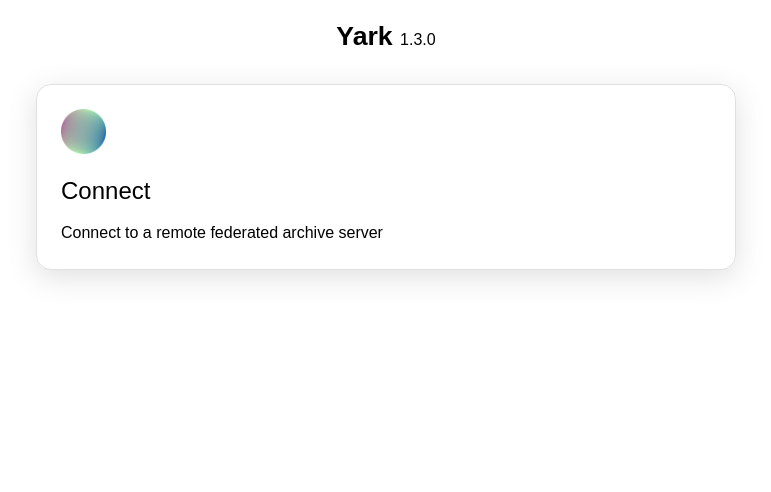
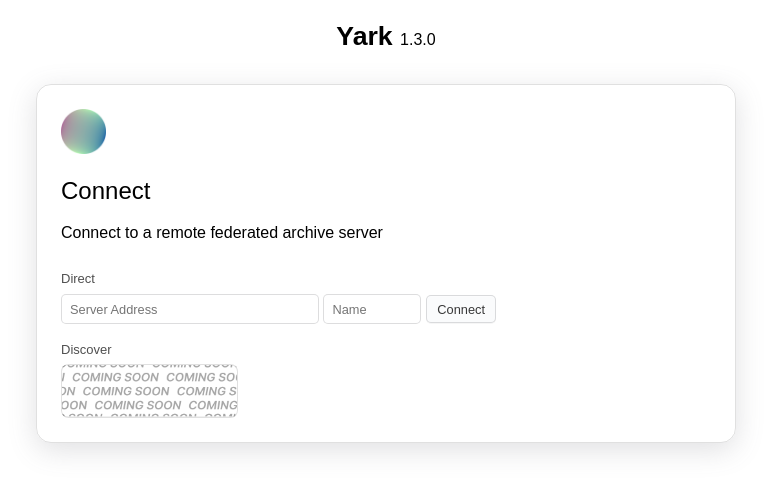
Before and after one commit to Owez/yark, a SvelteKit app in the folder yark-pages/: page /load/federated in a window 1280 px wide. Shown: the top 492 px of the page, without its empty margins (254-1025 px from the left). Built offline with nearby package versions, Linux system fonts and the light colour scheme; a web font is replaced by a local one.

Commit message:
Federated connection rewrite

```diff
--- a/yark-pages/src/components/start/LoadList.svelte
+++ b/yark-pages/src/components/start/LoadList.svelte
@@ -3,7 +3,7 @@
 	import type { Archive } from '$lib/archive';
 	import LoadListArchive from './LoadListArchive.svelte';
 
-	export let count: number = 5;
+	export let count: number = 4;
 
 	/**
 	 * Gets most recent archives up to the count
--- a/yark-pages/src/routes/(start)/create/+page.svelte
+++ b/yark-pages/src/routes/(start)/create/+page.svelte
@@ -82,7 +82,7 @@
 	 */
 	function checkUrlValidity(): boolean {
 		// TODO: merge validation
-		// Contract the url checks and return if its undefined
+		// Return if its simply undefined
 		if (url == undefined || url == '') {
 			urlExpand = false;
 			urlCompletelyInvalid = true;
@@ -169,10 +169,8 @@
 		<span class="slash-indicator">/</span>
 		<Name bind:name bind:nameCompletelyInvalid />
 		<h2 class="card-heading">YouTube URL</h2>
-		<!-- TODO: move to entry -->
 		<input
 			type="text"
-			name="create-url"
 			class="max"
 			placeholder="e.g. https://www.youtube.com/channel/UCSMdm6bUYIBN0KfS2CVuEPA"
 			bind:value={url}
--- a/yark-pages/src/routes/(start)/load/federated/+page.svelte
+++ b/yark-pages/src/routes/(start)/load/federated/+page.svelte
@@ -1,6 +1,65 @@
 <script lang="ts">
+	import { Archive } from '$lib/archive';
 	import { StartCardState } from '$lib/components';
+	import Name from '../../../../components/entries/Name.svelte';
 	import StartCard from '../../../../components/start/StartCard.svelte';
+
+	let server: string;
+	let name: string;
+
+	let serverCompletelyInvalid: boolean = false;
+	let nameCompletelyInvalid: boolean = false;
+
+	/**
+	 * Returns validity of the server prop and sets its invalid state it if is
+	 */
+	function checkServerValidity(): boolean {
+		// TODO: merge validation
+		serverCompletelyInvalid = server == undefined || server == '';
+		return !serverCompletelyInvalid;
+	}
+
+	/**
+	 * Checks that the name prop is valid
+	 */
+	function checkNameValidity(): boolean {
+		// TODO: merge validation
+		nameCompletelyInvalid = name == undefined || name == '';
+		return !nameCompletelyInvalid;
+	}
+
+	/**
+	 * Validates all relevant props
+	 * @returns If the inputs are valid or not
+	 */
+	function validate(): boolean {
+		// Check validity beforehand so or doesn't cancel it out
+		const serverValid = checkServerValidity();
+		const nameValid = checkNameValidity();
+
+		// Return if they're all valid
+		return serverValid && nameValid;
+	}
+
+	/**
+	 * Connects to the archive defined by props, validating them first
+	 */
+	async function connectArchive() {
+		// Validate the inputs
+		if (!validate()) {
+			return;
+		}
+
+		// Skip if anything is missing
+		// NOTE: only for getting rid of incorrect typing errors, can delete
+		if (server == undefined || name == undefined) {
+			return;
+		}
+
+		// Connect to remote archive
+		const remoteArchive = new Archive(server, name);
+		remoteArchive.setAsCurrent();
+	}
 </script>
 
 <div class="centre-h">
@@ -10,6 +69,32 @@
 		ballKind={2}
 		state={StartCardState.Max}
 	>
-		<!-- TODO -->
+		<h2 class="card-heading">Direct</h2>
+		<input
+			type="text"
+			placeholder="Server Address"
+			bind:value={server}
+			on:keydown={() => (serverCompletelyInvalid = false)}
+			on:focusout={checkServerValidity}
+			class:invalid={serverCompletelyInvalid}
+		/>
+		<Name {name} {nameCompletelyInvalid} />
+		<button class="bright" on:click={async () => connectArchive()}>Connect</button>
+		<h2 class="card-heading">Discover</h2>
+		<div class="coming-soon" />
 	</StartCard>
 </div>
+
+<style lang="scss">
+	.coming-soon {
+		width: 175px;
+		height: 52.5px;
+		background-image: url(/img/comingsoon.png);
+		background-size: cover;
+		background-repeat: no-repeat;
+		border-radius: 7.5px;
+		margin-top: 0.25rem;
+		margin-bottom: 1.5rem;
+		border: 1px solid rgba($color: #000000, $alpha: 0.12);
+	}
+</style>
```
Also changed, not shown: yark-pages/static/img/comingsoon.png (added).
